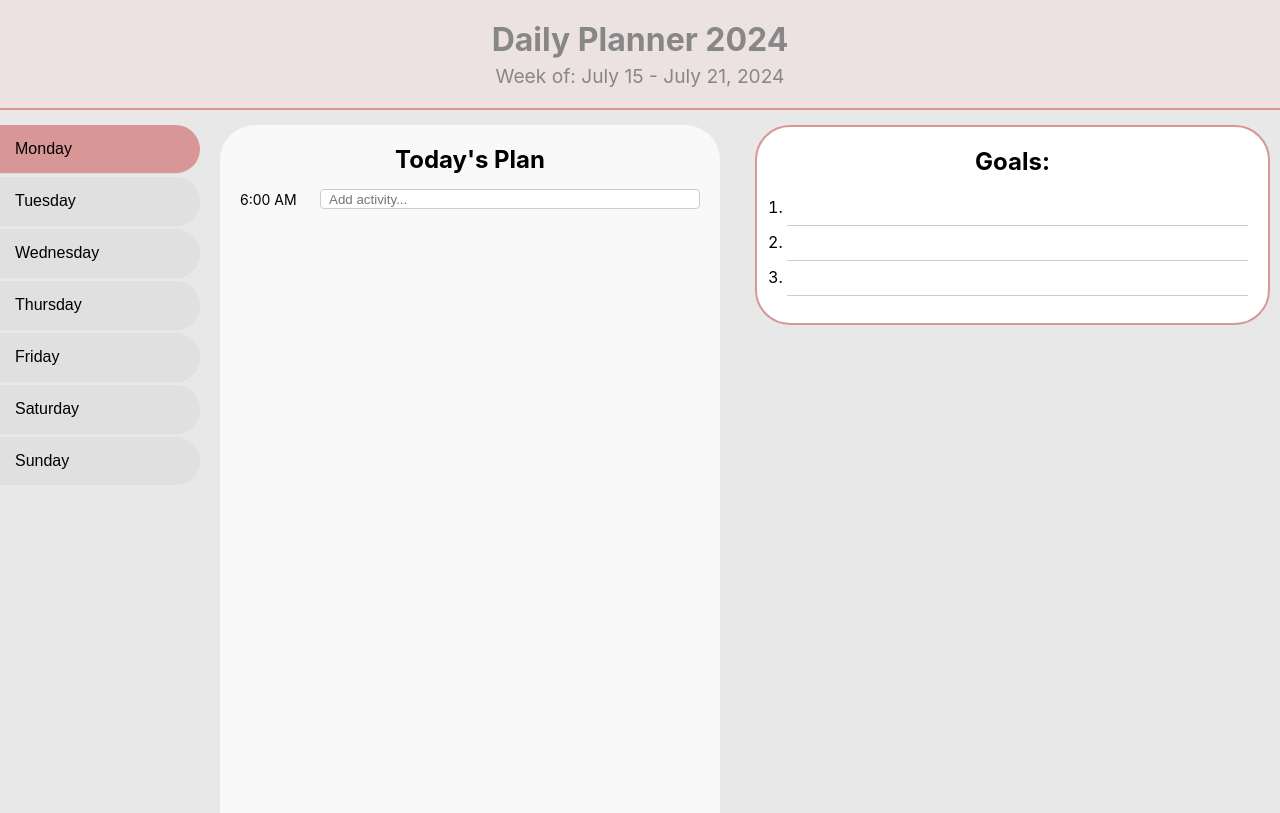
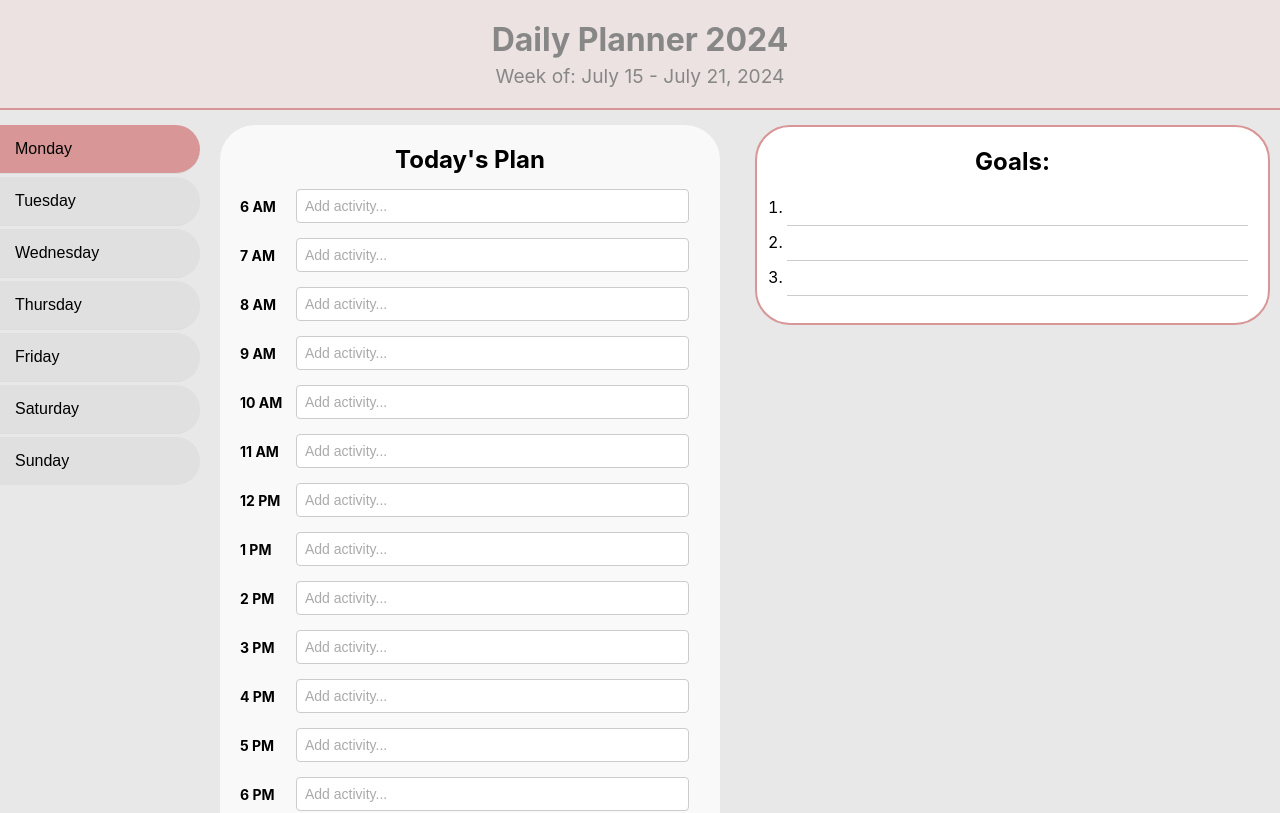
Before and after one commit to AngelikaSo/Daily-planner, a React (Create React App) app: page / in a window 1280 px wide. Shown: the top 813 px of the page. Built offline with nearby package versions, Linux system fonts and the light colour scheme.

Commit message:
day plan feature improved

```diff
--- a/src/App.css
+++ b/src/App.css
@@ -90,10 +90,8 @@ h2,
 }
 
 .day-plan {
-  flex: 1;
   padding: 20px;
   background-color: #f9f9f9;
-  border-left: none;
   border-radius: 35px;
   max-width: 500px;
   margin-left: 10px;
@@ -102,27 +100,47 @@ h2,
 
 .time-slots {
   display: flex;
-  align-items: center;
+  flex-direction: column;
+  list-style-type: none;
+  padding-left: 0;
+  margin: 0;
 }
 
-.time-slot {
+.time-slots li {
   display: flex;
+  justify-content: space-between;
   align-items: center;
-  border-bottom: 1px solid #ddd;
-  padding: 10px 0;
+  margin-bottom: 15px;
 }
 
 .time {
-  flex: 0 0 80px;
+  flex: 0 0 10%;
+  font-size: 14px;
+  font-weight: bold;
+  margin-right: 10px;
+  text-align: left;
+}
+
+.activity-container {
+  flex: 0 0 90%;
+}
+
+.activity {
+  border: 1px solid #ccc;
+  border-radius: 4px;
+  min-height: 20px;
+  padding: 8px;
+  width: 95%;
   font-size: 14px;
 }
 
-.activity {
-  flex: 1;
-  padding-left: 8px;
-  border: 1px solid #ccc;
-  border-radius: 4px;
-  min-height: 20px;
+.activity:focus {
+  border-color: #d89696;
+  outline: none;
+}
+
+.activity::placeholder {
+  color: #aaa;
 }
 
 /* Goals */
--- a/src/components/DayPlan.js
+++ b/src/components/DayPlan.js
@@ -13,15 +13,22 @@ for (let i = 6; i <= 22; i++) {
 console.log(hours);
 
 const DayPlan = () => {
-  const [hourly, setHourly] = useState([]);
   return (
-    <div className="day-plan">
-      <h2>Today's Plan</h2>
-      <div className="time-slots">
-        <span className="time">6:00 AM</span>
-        <input className="activity" placeholder="Add activity..." />
+    <>
+      <div className="day-plan">
+        <h2>Today's Plan</h2>
+        <ul className="time-slots">
+          {hours.map((hour) => (
+            <li>
+              <label className="time">{hour} </label>
+              <div className="activity-container">
+                <input className="activity" placeholder="Add activity..." />
+              </div>
+            </li>
+          ))}
+        </ul>
       </div>
-    </div>
+    </>
   );
 };
 
```
